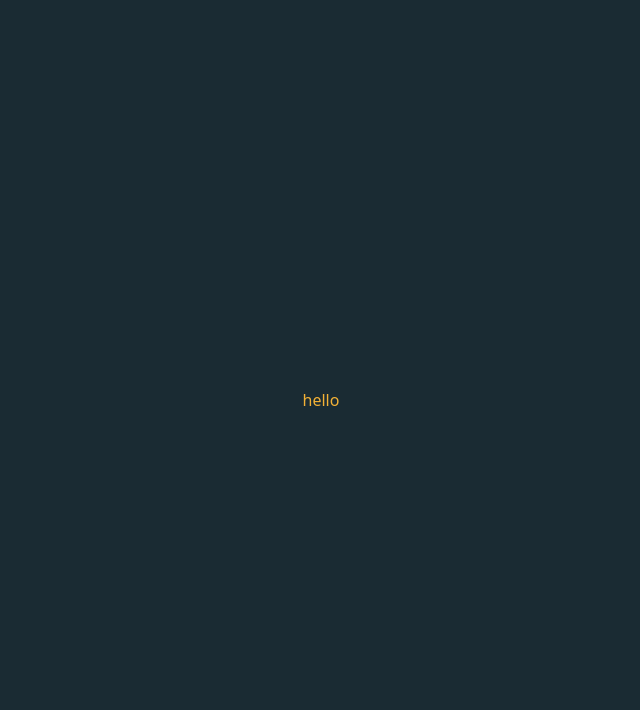
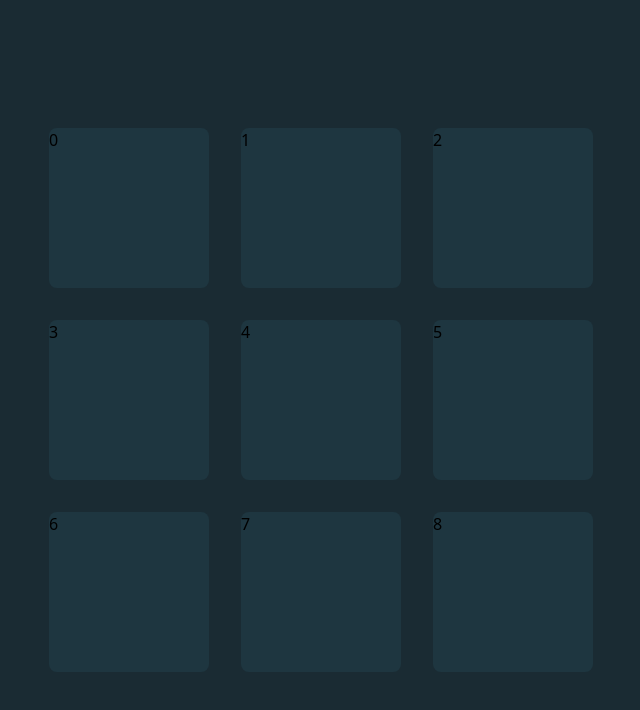
Before and after one commit to alvaromd99/tic-tac-toe, a React (Vite) app: page / in a window 1280 px wide. Shown: the top 710 px of the page, without its empty margins (319-959 px from the left). Built offline with nearby package versions, Linux system fonts and the light colour scheme.

Commit message:
add color and square comp

```diff
--- a/src/App.jsx
+++ b/src/App.jsx
@@ -1,9 +1,15 @@
 import './App.css'
+import Square from './components/Square'
 
 function App() {
+	const board = Array(9).fill(null)
 	return (
 		<div className='bg-darkBlue min-h-screen flex items-center justify-center'>
-			<h1 className='text-secondary'>hello</h1>
+			<div className='grid grid-cols-3 gap-8'>
+				{board.map((sq, index) => (
+					<Square key={index}>{index}</Square>
+				))}
+			</div>
 		</div>
 	)
 }
--- /dev/null
+++ b/src/components/Square.jsx
@@ -0,0 +1,3 @@
+export default function Square({ children }) {
+	return <div className='w-40 h-40 bg-squareColor rounded-lg'>{children}</div>
+}
--- a/tailwind.config.js
+++ b/tailwind.config.js
@@ -4,6 +4,7 @@ export default {
 	theme: {
 		colors: {
 			darkBlue: '#1a2b33',
+			squareColor: '#1E3640',
 			primary: '#31c6be',
 			secondary: '#f2b136',
 			gray: '#aabfca',
```
